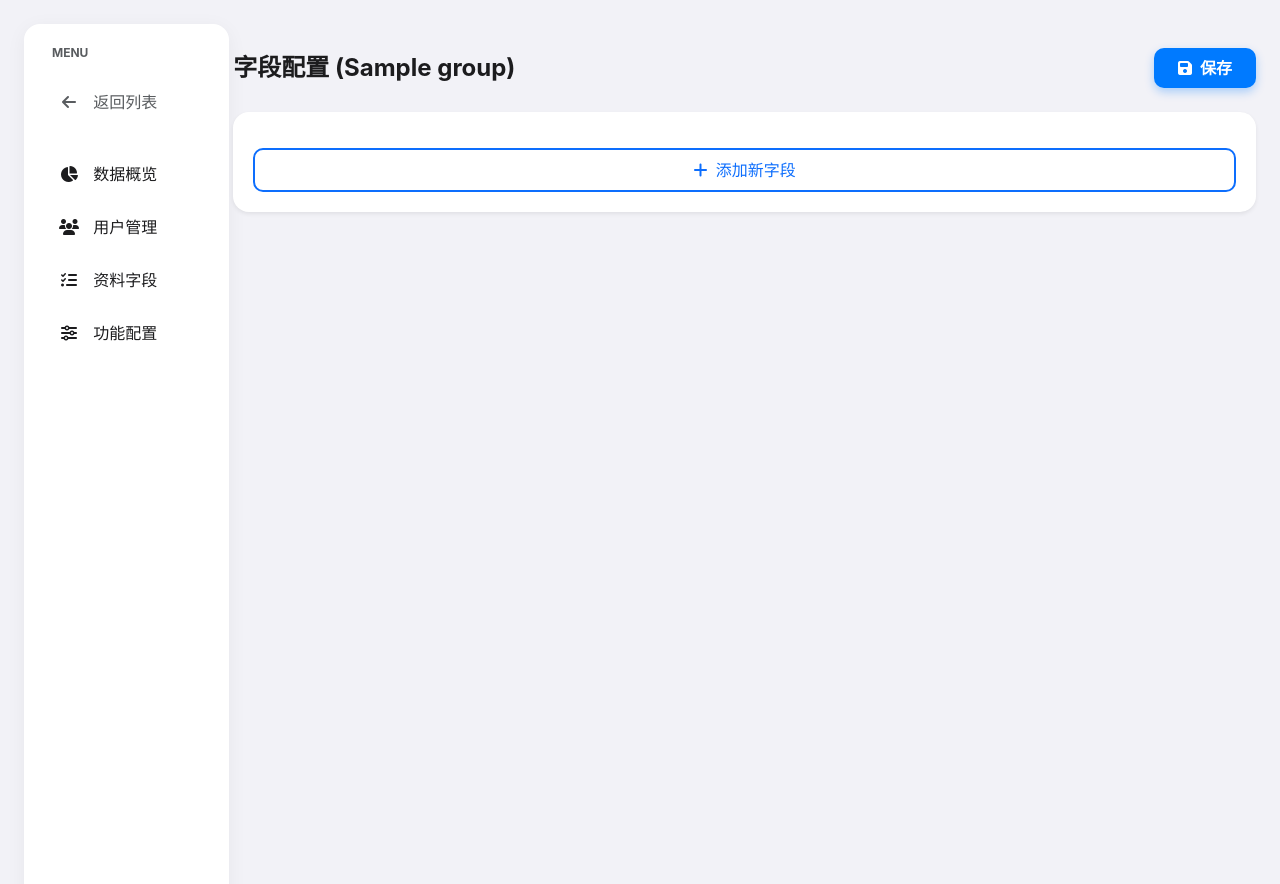
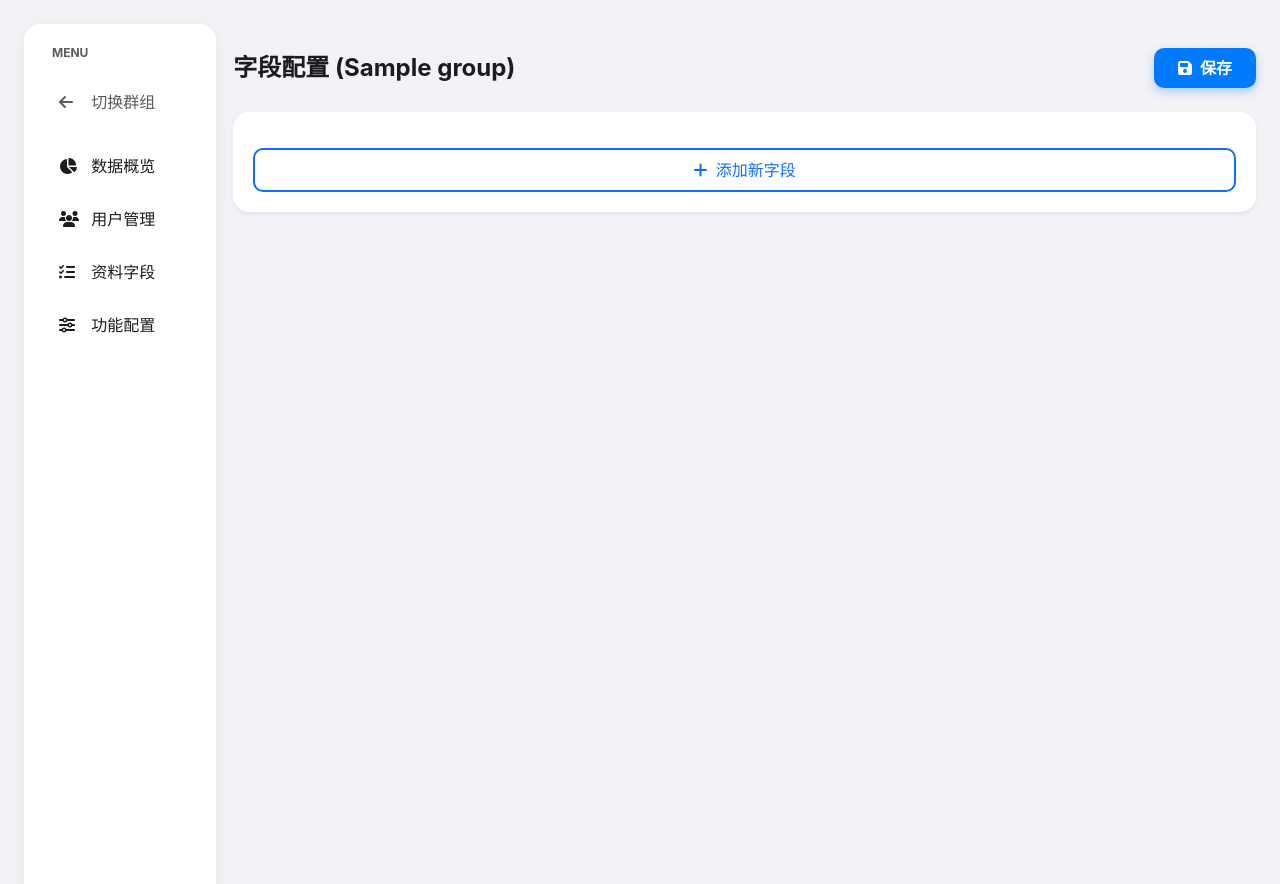
Before and after one commit to Szchiji/-, a Python web app: template app/modules/core/templates/fields.html in a window 1280 px wide. Shown: the part 56-940 px from the top of the page. Run offline with Jinja, Linux system fonts and the light colour scheme; the template is opened without the code that fills it: most values are stand-ins (such as "Sample title", 1, 10 or a date in 2020).

Commit message:
Update base.html

```diff
--- a/app/modules/core/templates/base.html
+++ b/app/modules/core/templates/base.html
@@ -4,89 +4,89 @@
     <meta charset="UTF-8">
     <meta name="viewport" content="width=device-width, initial-scale=1.0">
     <title>Bot Manager</title>
-    <!-- Bootstrap 5 -->
+    <!-- Bootstrap 5 CDN -->
     <link href="https://cdn.jsdelivr.net/npm/bootstrap@5.3.0/dist/css/bootstrap.min.css" rel="stylesheet">
-    <!-- FontAwesome Icons -->
+    <!-- FontAwesome CDN -->
     <link href="https://cdnjs.cloudflare.com/ajax/libs/font-awesome/6.4.0/css/all.min.css" rel="stylesheet">
     <!-- Custom CSS -->
-    <link href="/static/css/style.css?v=2.0" rel="stylesheet">
+    <link href="{{ url_for('static', filename='css/style.css') }}" rel="stylesheet">
+    <style>
+        body { background-color: #F2F2F7; font-family: -apple-system, BlinkMacSystemFont, "Segoe UI", Roboto, sans-serif; }
+        .sidebar { min-height: calc(100vh - 60px); background: white; border-radius: 16px; padding: 20px; box-shadow: 0 4px 20px rgba(0,0,0,0.05); }
+        .nav-link-custom { color: #1C1C1E; padding: 12px 15px; border-radius: 10px; display: block; text-decoration: none; margin-bottom: 5px; font-weight: 500; transition: 0.2s; }
+        .nav-link-custom:hover { background: rgba(0,0,0,0.03); color: #007AFF; }
+        .nav-link-custom.active { background: rgba(0,122,255,0.1); color: #007AFF; }
+        .navbar-blur { background: rgba(255,255,255,0.85); backdrop-filter: blur(20px); border-bottom: 1px solid rgba(0,0,0,0.05); }
+        .content-card { background: white; border-radius: 16px; border: none; box-shadow: 0 4px 20px rgba(0,0,0,0.05); padding: 25px; margin-bottom: 20px; }
+        .stat-num { font-size: 2.5rem; font-weight: 800; background: linear-gradient(45deg, #007AFF, #5856D6); -webkit-background-clip: text; -webkit-text-fill-color: transparent; }
+    </style>
 </head>
 <body>
-    <nav class="navbar navbar-expand-lg fixed-top">
+    <!-- 顶部导航 -->
+    <nav class="navbar navbar-expand-lg fixed-top navbar-blur">
         <div class="container-fluid px-4">
-            <a class="navbar-brand" href="/core">
+            <a class="navbar-brand fw-bold" href="/core">
                 <i class="fa-brands fa-telegram text-primary me-2"></i>Bot Manager
             </a>
-            <button class="navbar-toggler" type="button" data-bs-toggle="collapse" data-bs-target="#navContent">
-                <span class="navbar-toggler-icon"></span>
-            </button>
 
-            <div class="collapse navbar-collapse" id="navContent">
-                <ul class="navbar-nav ms-auto align-items-center">
+            <div class="ms-auto">
                 {% if session.get('logged_in') %}
                     {% if current_group %}
-                        <li class="nav-item me-3">
-                            <span class="badge bg-primary bg-opacity-10 text-primary px-3 py-2 rounded-pill">
-                                <i class="fa-solid fa-layer-group me-1"></i> {{ current_group.title }}
+                    <span class="badge bg-primary bg-opacity-10 text-primary px-3 py-2 rounded-pill me-2 d-none d-md-inline-block">
+                        {{ current_group.title }}
                     </span>
-                        </li>
                     {% endif %}
-                        <li class="nav-item">
-                            <a class="btn btn-sm btn-outline-danger" href="/core/logout">
-                                <i class="fa-solid fa-right-from-bracket me-1"></i>退出
+                    <a class="btn btn-sm btn-light text-danger" href="/core/logout">
+                        <i class="fa-solid fa-power-off"></i>
                     </a>
-                        </li>
                 {% endif %}
-                </ul>
             </div>
         </div>
     </nav>
 
+    <!-- 主容器 -->
     <div class="container-fluid px-4" style="margin-top: 80px;">
         <div class="row g-4">
             {% if current_group %}
-            <!-- 侧边栏菜单 -->
+            <!-- 左侧菜单 (仅在进入群组后显示) -->
             <div class="col-lg-2 d-none d-lg-block">
-                <div class="card h-100" style="position:fixed; width: 16%; top: 80px; bottom: 20px;">
-                    <div class="card-body">
+                <div class="sidebar position-fixed" style="width: 15%; top: 80px;">
                     <small class="text-uppercase text-muted fw-bold mb-3 d-block ps-2" style="font-size:0.75rem">MENU</small>
-                        <a href="/core/select_group" class="sidebar-link mb-4 text-muted">
-                            <i class="fa-solid fa-arrow-left"></i> 返回列表
+                    <a href="/core/select_group" class="nav-link-custom mb-3 text-muted">
+                        <i class="fa-solid fa-arrow-left me-2" style="width:20px"></i> 切换群组
                     </a>
 
-                        <a href="/core/group/{{ current_group.id }}/dashboard" class="sidebar-link {{ 'active' if page=='dashboard' }}">
-                            <i class="fa-solid fa-chart-pie"></i> 数据概览
+                    <a href="/core/group/{{ current_group.id }}/dashboard" class="nav-link-custom {{ 'active' if page=='dashboard' }}">
+                        <i class="fa-solid fa-chart-pie me-2" style="width:20px"></i> 数据概览
                     </a>
-                        <a href="/core/group/{{ current_group.id }}/users" class="sidebar-link {{ 'active' if page=='users' }}">
-                            <i class="fa-solid fa-users"></i> 用户管理
+                    <a href="/core/group/{{ current_group.id }}/users" class="nav-link-custom {{ 'active' if page=='users' }}">
+                        <i class="fa-solid fa-users me-2" style="width:20px"></i> 用户管理
                     </a>
-                        <a href="/core/group/{{ current_group.id }}/fields" class="sidebar-link {{ 'active' if page=='fields' }}">
-                            <i class="fa-solid fa-list-check"></i> 资料字段
+                    <a href="/core/group/{{ current_group.id }}/fields" class="nav-link-custom {{ 'active' if page=='fields' }}">
+                        <i class="fa-solid fa-list-check me-2" style="width:20px"></i> 资料字段
                     </a>
-                        <a href="/core/group/{{ current_group.id }}/settings" class="sidebar-link {{ 'active' if page=='settings' }}">
-                            <i class="fa-solid fa-sliders"></i> 功能配置
+                    <a href="/core/group/{{ current_group.id }}/settings" class="nav-link-custom {{ 'active' if page=='settings' }}">
+                        <i class="fa-solid fa-sliders me-2" style="width:20px"></i> 功能配置
                     </a>
                 </div>
             </div>
-            </div>
 
-            <!-- 移动端菜单 (仅小屏幕显示) -->
-            <div class="col-12 d-lg-none mb-3">
-                <div class="d-flex overflow-auto pb-2 gap-2">
-                    <a href="/core/select_group" class="btn btn-light text-nowrap"><i class="fa-solid fa-arrow-left"></i></a>
-                    <a href="/core/group/{{ current_group.id }}/dashboard" class="btn {{ 'btn-primary' if page=='dashboard' else 'btn-light' }} text-nowrap">概览</a>
-                    <a href="/core/group/{{ current_group.id }}/users" class="btn {{ 'btn-primary' if page=='users' else 'btn-light' }} text-nowrap">用户</a>
-                    <a href="/core/group/{{ current_group.id }}/fields" class="btn {{ 'btn-primary' if page=='fields' else 'btn-light' }} text-nowrap">字段</a>
-                    <a href="/core/group/{{ current_group.id }}/settings" class="btn {{ 'btn-primary' if page=='settings' else 'btn-light' }} text-nowrap">设置</a>
+            <!-- 移动端菜单 (仅小屏显示) -->
+            <div class="col-12 d-lg-none">
+                <div class="d-flex gap-2 overflow-auto pb-2">
+                    <a href="/core/select_group" class="btn btn-light"><i class="fa-solid fa-arrow-left"></i></a>
+                    <a href="/core/group/{{ current_group.id }}/dashboard" class="btn {{ 'btn-primary' if page=='dashboard' else 'btn-light' }}">概览</a>
+                    <a href="/core/group/{{ current_group.id }}/users" class="btn {{ 'btn-primary' if page=='users' else 'btn-light' }}">用户</a>
+                    <a href="/core/group/{{ current_group.id }}/settings" class="btn {{ 'btn-primary' if page=='settings' else 'btn-light' }}">设置</a>
                 </div>
             </div>
 
-            <!-- 主内容区域 -->
+            <!-- 右侧内容 -->
             <div class="col-lg-10 offset-lg-2">
                 {% block content %}{% endblock %}
             </div>
             {% else %}
-            <!-- 未选群组时的全屏布局 -->
+            <!-- 全屏模式 (选择群组页) -->
             <div class="col-12">
                 {% block full_content %}{% endblock %}
             </div>
@@ -94,7 +94,6 @@
         </div>
     </div>
 
-    <!-- JS -->
     <script src="https://cdn.jsdelivr.net/npm/bootstrap@5.3.0/dist/js/bootstrap.bundle.min.js"></script>
     <script src="https://code.jquery.com/jquery-3.6.0.min.js"></script>
     {% block scripts %}{% endblock %}
```
Lines whose indentation alone changed are shown as unchanged.
